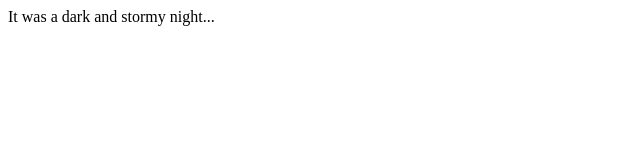
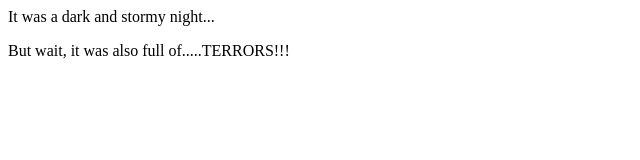
Before and after one commit to JacobNRoman/fireside-WriJus, a plain HTML site: page index.html in a window 1280 px wide. Shown: the whole page, without its empty margins (0-640 px from the left). Drawn offline with Linux system fonts and the light colour scheme.

Commit message:
added second line of story

```diff
--- a/index.html
+++ b/index.html
@@ -1,5 +1,6 @@
 <html>
   <body>
     <p>It was a dark and stormy night...</p>
+    <p>But wait, it was also full of.....TERRORS!!!</p>
   </body>
 </html>
```
